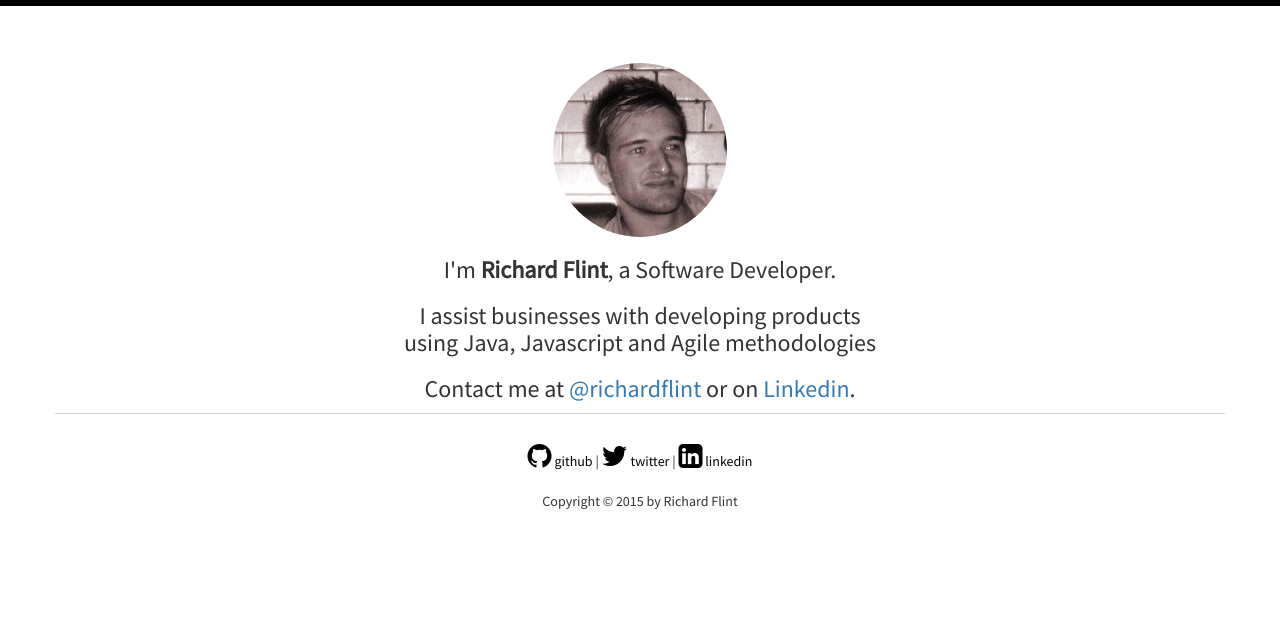
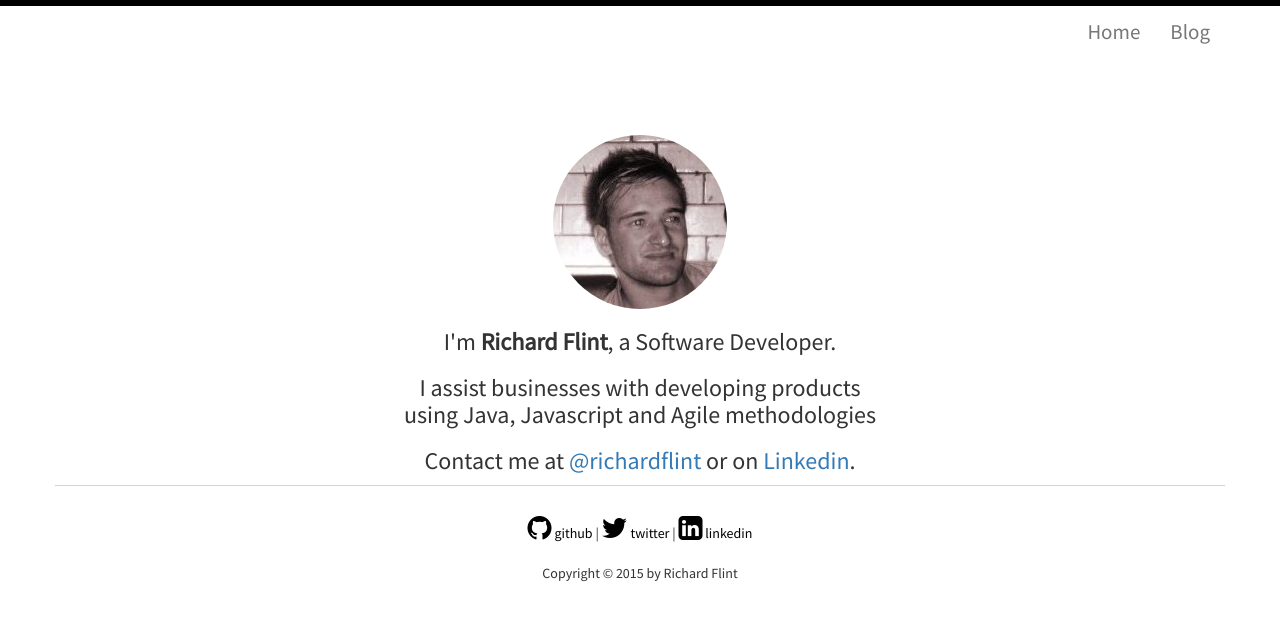
Before and after one commit to richardflint/richardflint.github.io, a Jekyll site: the page built from index.html, in a window 1280 px wide. Shown: the top 621 px of the page. Built offline with Jekyll 4.4.1, drawn with Linux system fonts in a browser that asks for light colours; nearby versions of some CDN libraries.

Commit message:
added navbar

```diff
--- /dev/null
+++ b/_includes/header.html
@@ -0,0 +1,10 @@
+<header>
+    <nav class="navbar navbar-default">
+        <div class="container">
+            <ul class="nav navbar-nav navbar-right">
+                <li><a href="/">Home</a></li>
+                <li><a href="/blog">Blog</a></li>
+            </ul>
+        </div>
+    </nav>
+</header>
--- a/_layouts/default.html
+++ b/_layouts/default.html
@@ -2,6 +2,8 @@
 <html>
 {% include head.html %}
 <body>
+{% include header.html %}
+
 {{ content }}
 
 {% include footer.html %}
--- a/static/css/main.css
+++ b/static/css/main.css
@@ -5,6 +5,16 @@ body {
     font-family: 'Source Sans Pro', sans-serif;
     /* The html and body elements cannot have any padding or margin. */
     border-top: 3px solid black;
+}
+
+nav {
+    background-color: #fff;
+    font-size: 1.5em;
+}
+
+.navbar-default {
+    background-color: rgb(255, 255, 255);
+    border-color: rgb(255, 255, 255);
 }
 
 .avatar {
```
